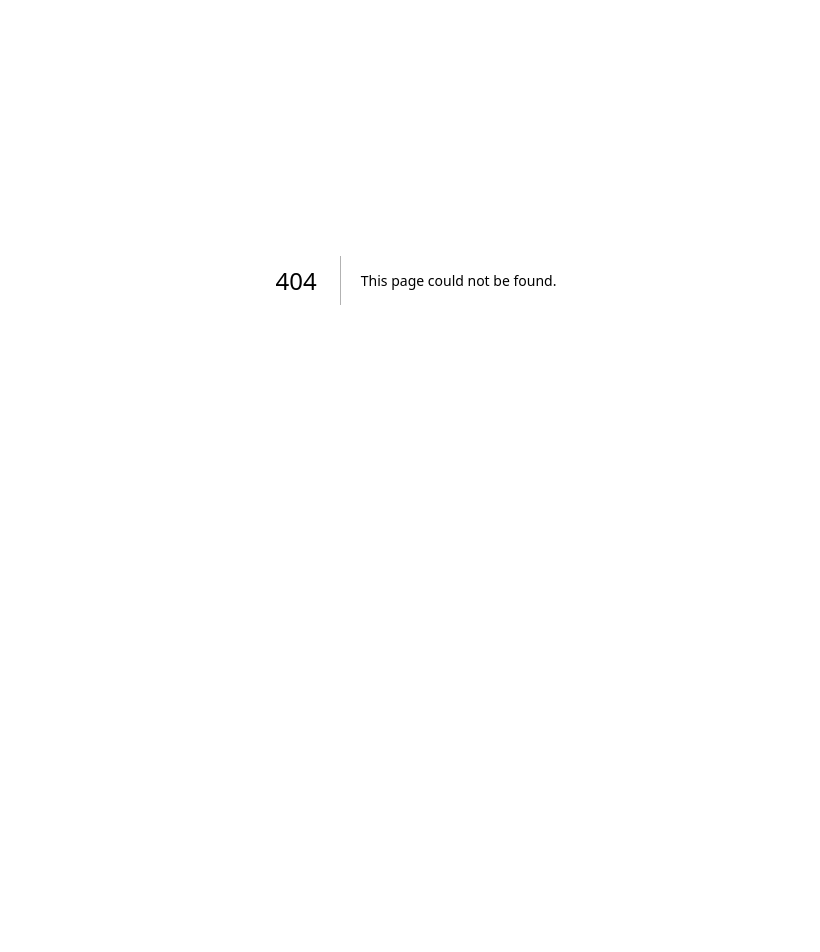
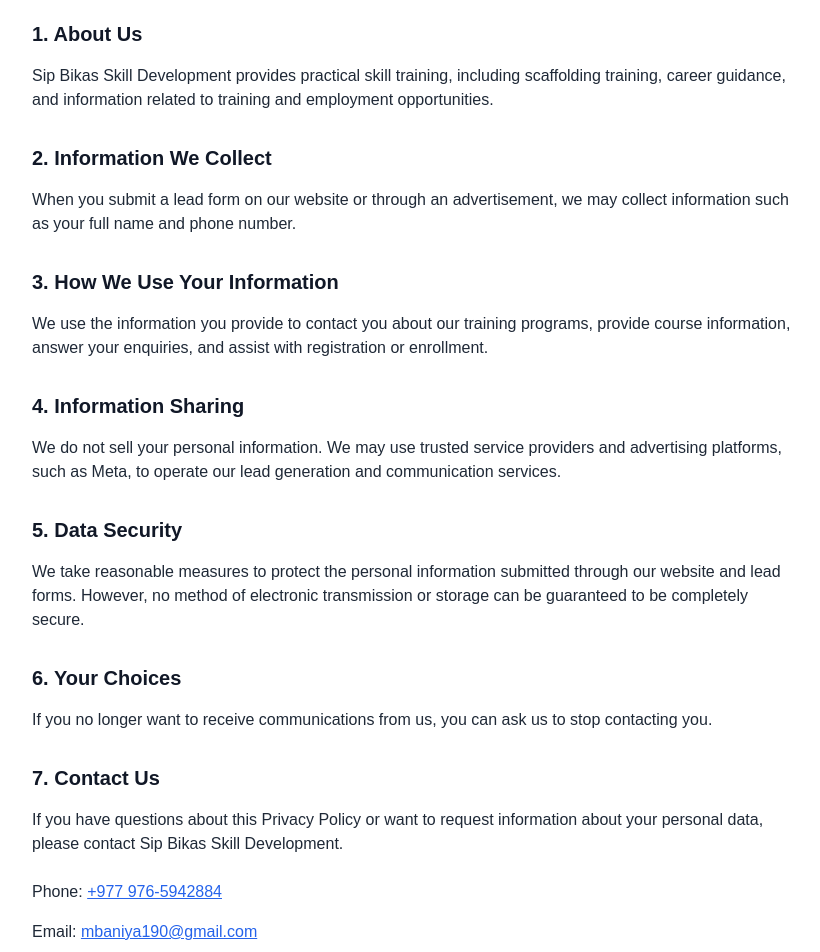
Before and after one commit to mbaniya190-netizen/sipbikash-treaning-, a Next.js app: page /privacy-policy in a window 1280 px wide. Before the commit this address had no page. Shown: the part 120-1072 px from the top of the page, without its empty margins (224-1044 px from the left). Before the commit the page ends 800 px from the top, so only its background shows below. Built offline with nearby package versions, Linux system fonts and the light colour scheme.

Commit message:
Add privacy policy page

```diff
--- /dev/null
+++ b/app/privacy-policy/page.tsx
@@ -0,0 +1,122 @@
+
+import type { Metadata } from "next";
+
+export const metadata: Metadata = {
+  title: "Privacy Policy | Sip Bikas",
+  description:
+    "Privacy Policy for Sip Bikas Scaffolding Training and lead collection.",
+};
+
+export default function PrivacyPolicyPage() {
+  return (
+    <main className="min-h-screen bg-white px-5 py-10 text-gray-800">
+      <div className="mx-auto max-w-3xl">
+        <h1 className="mb-3 text-3xl font-bold text-gray-900">
+          Privacy Policy
+        </h1>
+
+        <p className="mb-8 text-sm text-gray-500">
+          Last updated: August 2026
+        </p>
+
+        <section className="space-y-4">
+          <h2 className="text-xl font-semibold text-gray-900">
+            1. About Us
+          </h2>
+
+          <p>
+            Sip Bikas Skill Development provides practical skill training,
+            including scaffolding training, career guidance, and information
+            related to training and employment opportunities.
+          </p>
+
+          <h2 className="pt-4 text-xl font-semibold text-gray-900">
+            2. Information We Collect
+          </h2>
+
+          <p>
+            When you submit a lead form on our website or through an
+            advertisement, we may collect information such as your full name
+            and phone number.
+          </p>
+
+          <h2 className="pt-4 text-xl font-semibold text-gray-900">
+            3. How We Use Your Information
+          </h2>
+
+          <p>
+            We use the information you provide to contact you about our
+            training programs, provide course information, answer your
+            enquiries, and assist with registration or enrollment.
+          </p>
+
+          <h2 className="pt-4 text-xl font-semibold text-gray-900">
+            4. Information Sharing
+          </h2>
+
+          <p>
+            We do not sell your personal information. We may use trusted
+            service providers and advertising platforms, such as Meta, to
+            operate our lead generation and communication services.
+          </p>
+
+          <h2 className="pt-4 text-xl font-semibold text-gray-900">
+            5. Data Security
+          </h2>
+
+          <p>
+            We take reasonable measures to protect the personal information
+            submitted through our website and lead forms. However, no method
+            of electronic transmission or storage can be guaranteed to be
+            completely secure.
+          </p>
+
+          <h2 className="pt-4 text-xl font-semibold text-gray-900">
+            6. Your Choices
+          </h2>
+
+          <p>
+            If you no longer want to receive communications from us, you can
+            ask us to stop contacting you.
+          </p>
+
+          <h2 className="pt-4 text-xl font-semibold text-gray-900">
+            7. Contact Us
+          </h2>
+
+          <p>
+            If you have questions about this Privacy Policy or want to request
+            information about your personal data, please contact Sip Bikas
+            Skill Development.
+          </p>
+
+          <p className="pt-2">
+            Phone:{" "}
+            <a
+              href="tel:+9779765942884"
+              className="font-medium text-blue-600 underline"
+            >
+              +977 976-5942884
+            </a>
+          </p>
+
+          <p>
+            Email:{" "}
+            <a
+              href="mailto:mbaniya190@gmail.com"
+              className="font-medium text-blue-600 underline"
+            >
+              mbaniya190@gmail.com
+            </a>
+          </p>
+
+          <p className="pt-6 text-sm text-gray-500">
+            By submitting your information through our website or lead forms,
+            you acknowledge that you have read and understood this Privacy
+            Policy.
+          </p>
+        </section>
+      </div>
+    </main>
+  );
+}
```
